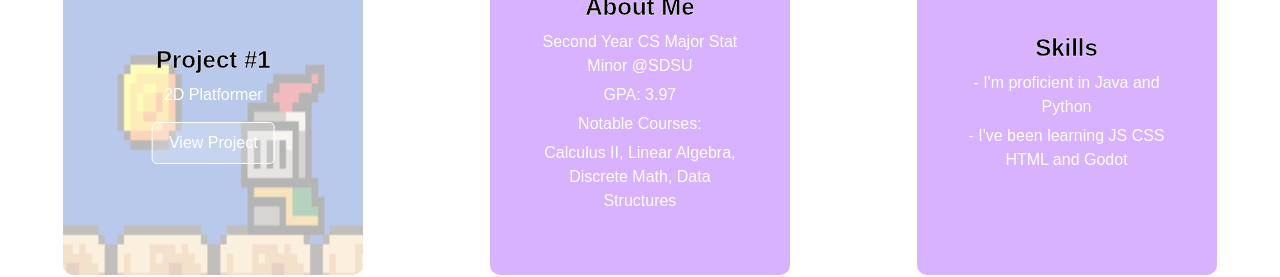
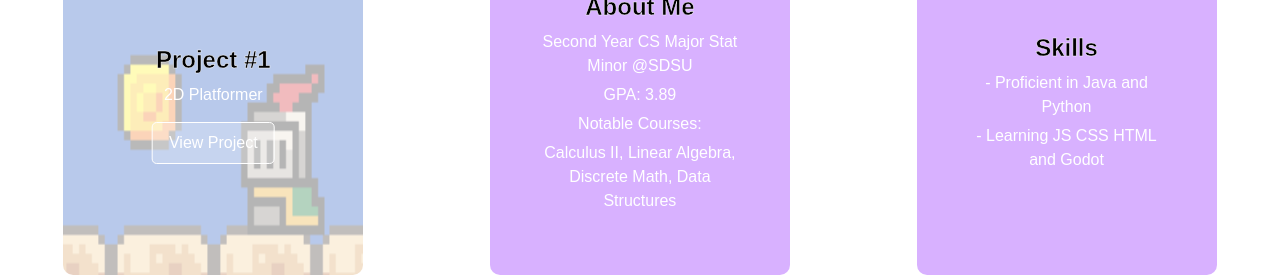
Before and after one commit to Z-Soriano/portfolio-site, a Next.js app: page / in a window 1280 px wide. Shown: the part 467-744 px from the top of the page. Built offline with nearby package versions, Linux system fonts and the light colour scheme.

Commit message:
Added a title, cleaned up text, adjusted new gpa

```diff
--- a/src/app/page.tsx
+++ b/src/app/page.tsx
@@ -4,7 +4,9 @@ import Image from 'next/image';
 
 export default function Home() {
     return (
+
         <div>
+            <title>Zach's Portfolio</title>
             <main>
                 <h3>Free Fabian</h3>
 
@@ -34,7 +36,7 @@ export default function Home() {
                         <div className="overlay-group">
                             <h1 className="overlay-title">About Me</h1>
                             <p className="overlay-subtitle">Second Year CS Major Stat Minor @SDSU</p>
-                            <p className="overlay-subtitle">GPA: 3.97</p>
+                            <p className="overlay-subtitle">GPA: 3.89</p>
                             <p className="overlay-subtitle">Notable Courses:</p>
                             <p className="overlay-subtitle">Calculus II, Linear Algebra, Discrete Math, Data
                                 Structures</p>
@@ -48,8 +50,8 @@ export default function Home() {
                         <img src="/purple.png" className="projImage"/>
                         <div className="overlay-group">
                             <h1 className="overlay-title">Skills</h1>
-                            <p className="overlay-subtitle">- I'm proficient in Java and Python</p>
-                            <p className="overlay-subtitle">- I've been learning JS CSS HTML and Godot</p>
+                            <p className="overlay-subtitle">- Proficient in Java and Python</p>
+                            <p className="overlay-subtitle">- Learning JS CSS HTML and Godot</p>
                         </div>
                     </div>
                 </div>
```
